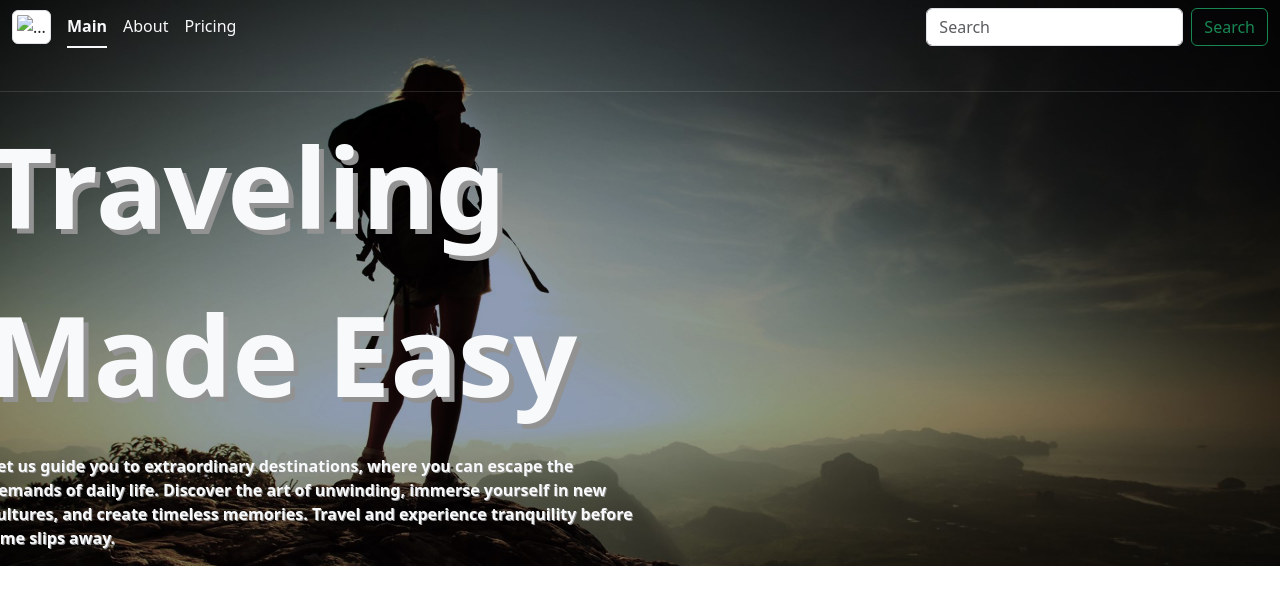
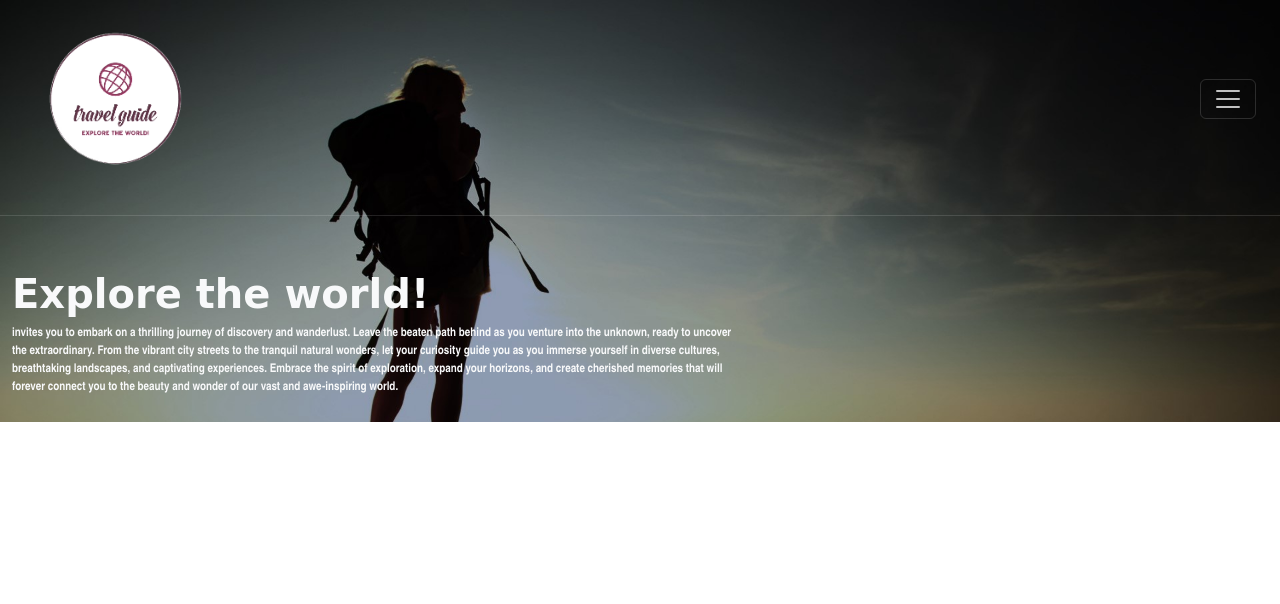
Before and after one commit to CharlsonG/MP1-Design, a plain HTML site: page index.html in a window 1280 px wide. Drawn offline with Linux system fonts and the light colour scheme.

Commit message:
Added 350 viewport response

```diff
--- a/CSS/TravelWebsiteDesignMainPage.css
+++ /dev/null
@@ -1,39 +0,0 @@
-body {
-    width: 100%;
-    margin: 0;
-}
-
-hr {
-    position: fixed;
-    top: 75px;
-    left: 50%;
-    transform: translateX(-50%);
-    border-top: 1px solid rgba(255, 255, 255, 0.5);
-}
-
-p.title1 {
-    font-size: 7rem;
-    opacity: 1;
-    text-shadow: 5px 5px rgb(146, 146, 146);
-}
-
-p.paragraph1 {
-    opacity: 1;
-    text-shadow: 1px 1px rgb(146, 146, 146);
-}
-
-@media (max-width: 600px) {
-    img.imgLogo {
-        width: 30px;
-    }
-
-    p.title1 {
-      font-size: 24px;
-
-    }
-
-    p.paragraph1 {
-      font-size: 8px;
-
-    }
-  }
--- /dev/null
+++ b/CSS/style.css
@@ -0,0 +1,45 @@
+* {
+    box-sizing: border-box;
+}
+
+body {
+    width: 100vw;
+    height: 100vh;
+    margin: 0;
+    padding: 0;
+}
+
+.imgLogo {
+    width: 14.286vw;
+}
+
+.imgContainer {
+    height: inherit;
+    position: absolute;
+    top: 0;
+    z-index: -1;
+    width: 100vw;
+    height: 52.73vh;
+}
+
+div img.imgSection {
+    height: inherit;
+    width: inherit;
+    object-position: 50% 0%;
+    object-fit: cover;
+}
+
+
+hr {
+    border-top: 1px solid rgba(255, 255, 255, 0.5);
+}
+
+p.title1 {
+    font-family: Brush Script MT, cursive;
+    font-size: 40px;
+}
+
+p.paragraph1 {
+    font-family: Arial Narrow, sans-serif, cursive;
+    font-size: 12px;
+}
--- /dev/null
+++ b/Practice.css
@@ -0,0 +1,29 @@
+* {
+    box-sizing: border-box;
+}
+
+body {
+    margin: 0;
+    width: 100vw;
+    height: 100vh;
+}
+
+img {
+    width: 100vw;
+    height: 54.7945205479vh;
+    object-fit: cover;
+    object-position: 20% 0%;
+}
+
+header.headerStyle {
+    height: 5.7077625571vh;
+}
+
+img.imgLogo {
+    height: 5.7077625571vh;
+    width: auto;
+}
+
+img.section1img {
+    z-index: -5;
+}
--- a/index.html
+++ b/index.html
@@ -5,57 +5,62 @@
     <meta name="viewport" content="width=device-width, initial-scale=1.0">
     <title>MP1 | by Charlson Guevarra</title>
     <link rel="stylesheet" href="CSS/bootstrap.css">
-    <link rel="stylesheet" href="CSS/TravelWebsiteDesignMainPage.css">
+    <link rel="stylesheet" href="CSS/style.css">
 </head>
 <body>
-    <div class="section1 overflow-hidden container-fluid p-0 position-relative">
-        <img src="Images/Background Hiker.jpg" class="image1 img-fluid position-absolute top-0 z-n1" alt="Hiker Background">
-        <header class="headerDesign container-fluid position-sticky top-0 z-2">
-
-                <div class="row">
-                    <div class="col d-flex justify-content-start align-items-center">
-                        <img src="Images/Travel Logo.png" class="imgLogo img-thumbnail mt-2 mb-2" alt="...">
-                        <ul class="nav nav-underline ms-3">
+    <div class="imgContainer">
+        <img src="Images\Background Hiker.jpg" class="imgSection" alt="...">
+    </div>
+    <header class="header350 container-fluid position-sticky top-0 z-2">
+        <nav class="navbar">
+            <div class="container-fluid">
+              <img src="Images\Travel Guide Logo.png" class="img-fluid imgLogo" alt="...">
+              <button class="navbar-toggler" type="button" data-bs-toggle="offcanvas" data-bs-target="#offcanvasNavbar" aria-controls="offcanvasNavbar" aria-label="Toggle navigation">
+                <span class="navbar-toggler-icon"></span>
+              </button>
+              <div class="offcanvas offcanvas-end" tabindex="-1" id="offcanvasNavbar" aria-labelledby="offcanvasNavbarLabel">
+                <div class="offcanvas-header">
+                  <img src="Images\Travel Guide Logo.png" class="img-fluid imgLogo" alt="...">
+                  <button type="button" class="btn-close" data-bs-dismiss="offcanvas" aria-label="Close"></button>
+                </div>
+                <div class="offcanvas-body">
+                  <ul class="navbar-nav justify-content-end flex-grow-1 pe-3">
                     <li class="nav-item">
-                            <a class="nav-link active text-light" aria-current="page" href="#">Main</a>
+                      <a class="nav-link active" aria-current="page" href="#">Main</a>
                     </li>
                     <li class="nav-item">
-                            <a class="nav-link text-light" href="#">About</a>
+                      <a class="nav-link" href="#">About Us</a>
                     </li>
                     <li class="nav-item">
-                            <a class="nav-link text-light" href="#">Pricing</a>
+                        <a class="nav-link" href="#">Pricing</a>
                       </li>
                   </ul>
-                    </div>
-                    <div class="col d-flex justify-content-end align-items-center">
-                        <nav class="navbar">
-                            <div class="container-fluid p-0">
-                                <form class="d-flex" role="search">
-                                    <input class="form-control me-2" type="search" placeholder="Search" aria-label="Search">
+                  <form class="d-flex mt-3" role="search">
+                    <input class="form-control me-2" type="search" placeholder="Type your destination!" aria-label="Search">
                     <button class="btn btn-outline-success" type="submit">Search</button>
                   </form>
                 </div>
-                        </nav>
               </div>
             </div>
-
+          </nav>
     </header>
-        <hr class="container-fluid z-2">
-        <div class="section2 container-fluid p-0">
+    <hr>
+    <main class="main350 container-fluid mw-100">
+        <section class="section350 container-fluid">
+            <div class="container-fluid p-0">
                 <div class="row p-0 mt-5">
                     <div class="col d-flex flex-column justify-content-center align-items-start p-0">
-                    <p class="title1 text-light fw-bold">Traveling Made Easy</p>
-                    <p class="paragraph1 text-light fw-bold">Let us guide you to extraordinary destinations, where you can escape the demands of daily life. Discover the art of unwinding, immerse yourself in new cultures, and create timeless memories. Travel and experience tranquility before time slips away.</p>
+                        <p class="title1 text-light fw-bold mb-0">Explore the world!</p>
                     </div>
-                <div class="col d-flex justify-content-center align-items-center p-0">
-                    <p class="title1 text-light fw-bold"></p>
+                </div>
+                <div class="row p-0">
+                    <div class="col-7 d-flex flex-column justify-content-center align-items-start p-0">
+                        <p class="paragraph1 text-light fw-bold mb-0">invites you to embark on a thrilling journey of discovery and wanderlust. Leave the beaten path behind as you venture into the unknown, ready to uncover the extraordinary. From the vibrant city streets to the tranquil natural wonders, let your curiosity guide you as you immerse yourself in diverse cultures, breathtaking landscapes, and captivating experiences. Embrace the spirit of exploration, expand your horizons, and create cherished memories that will forever connect you to the beauty and wonder of our vast and awe-inspiring world.</p>
                     </div>
                 </div>
             </div>
-    </div>
-
-
-
+        </section>
+    </main>
 
 
 </body>
```
Also changed, not shown: Practice.html (added, +49 -0 lines), CSS/bootstrap.css, Images/Travel Guide Logo.png (added). Lines whose indentation alone changed are shown as unchanged.
